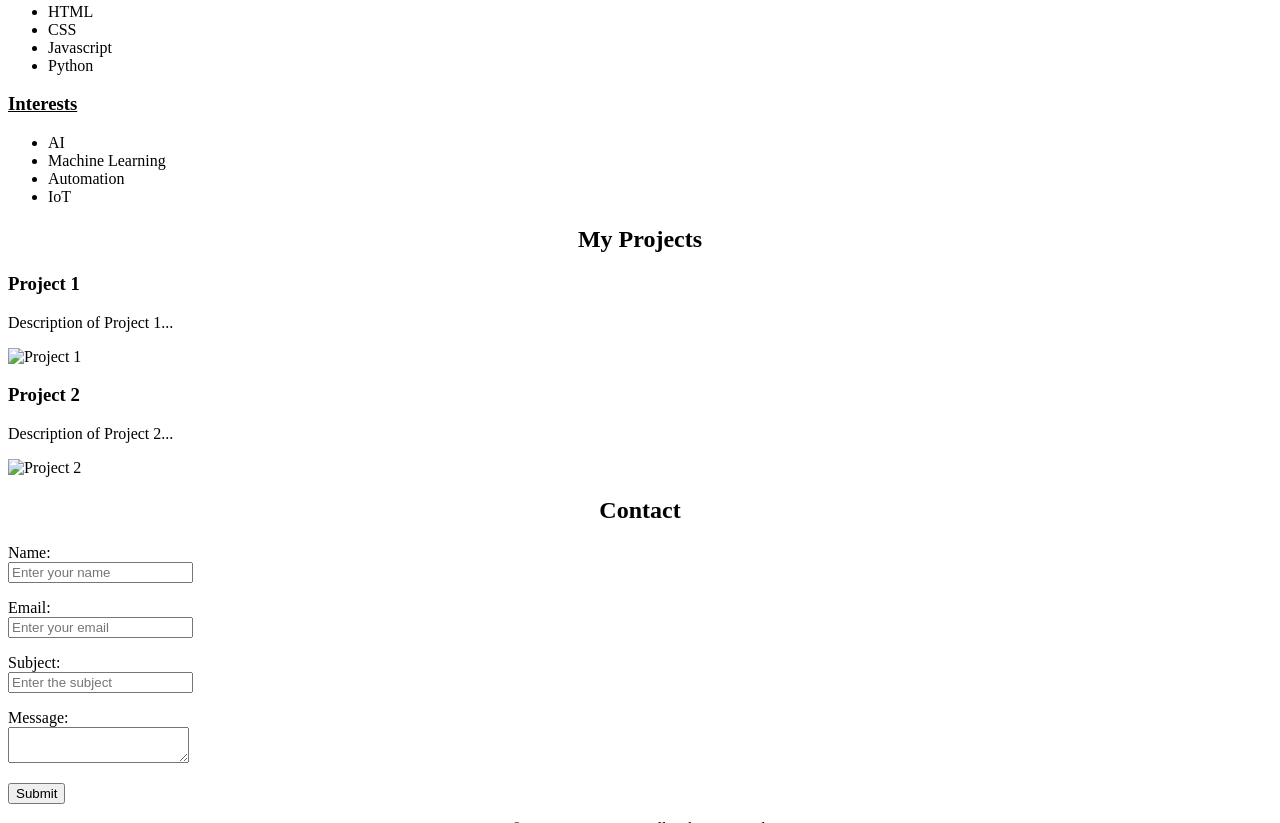
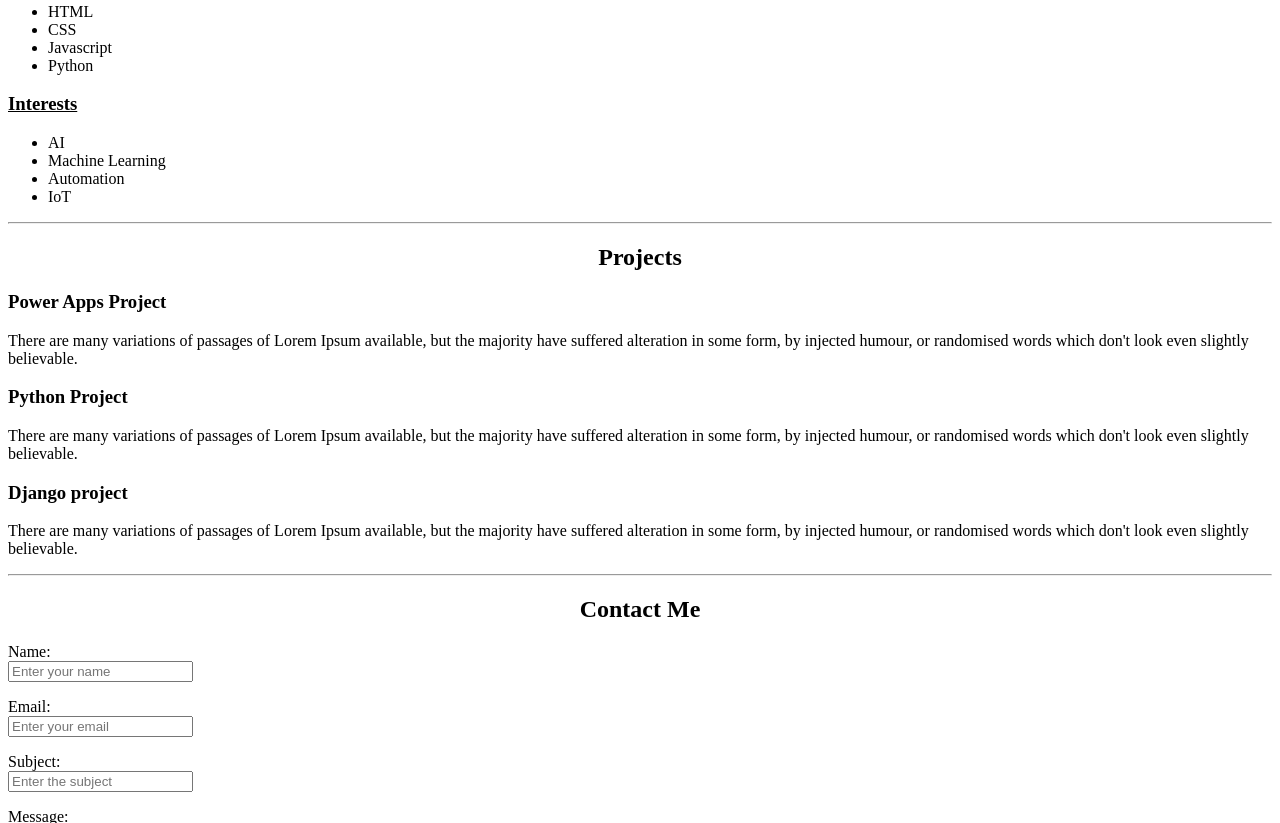
Before and after one commit to RoyKiprop/Portfolio-repo, a plain HTML site: page index.html in a window 1280 px wide. Shown: the part 431-1254 px from the top of the page. Drawn offline with Linux system fonts and the light colour scheme.

Commit message:
Added the projects section and navigation to the contact section

```diff
--- a/index.html
+++ b/index.html
@@ -11,7 +11,7 @@
             <nav>
                 <a href="#about">About</a>&nbsp;&nbsp;&nbsp;&nbsp;
                 <a href="#projects">Projects</a>&nbsp;&nbsp;&nbsp;&nbsp;
-                <a href="#">Contact</a>
+                <a href="#contacts">Contact</a>
             </nav>
             <hr>
         </div>
@@ -47,25 +47,37 @@
             </div>
 
         </section>
-
+        <hr>
         <!-- Projects sections -->
         <section id="projects">
-            <h2 align="center"> My Projects</h2>
+            <h2 align="center"> Projects</h2>
             <div class="project">
-                <h3>Project 1</h3>
-                <p>Description of Project 1...</p>
-                <img src="project1.jpg" alt="Project 1">
+                <h3>Power Apps Project</h3>
+                <p>There are many variations of passages of Lorem Ipsum available,
+                    but the majority have suffered alteration in some form, by injected humour, or
+                    randomised words which don't look even slightly believable.
+                </p>
             </div>
             <div class="project">
-                <h3>Project 2</h3>
-                <p>Description of Project 2...</p>
-                <img src="project2.jpg" alt="Project 2">
+                <h3>Python Project</h3>
+                <p>There are many variations of passages of Lorem Ipsum available,
+                    but the majority have suffered alteration in some form, by injected humour, or
+                    randomised words which don't look even slightly believable.
+                </p>
+            </div>
+            <div class="project">
+                <h3>Django project</h3>
+                <p>There are many variations of passages of Lorem Ipsum available,
+                    but the majority have suffered alteration in some form, by injected humour, or
+                    randomised words which don't look even slightly believable.
+                </p>
             </div>
         </section>
+        <hr>
          <!-- Contacts Section -->
-        <section>
+        <section id="contacts">
          <div>
-            <h1 align="center">Contact</h1>
+            <h2 align="center">Contact Me</h2>
             <form>
                 <p><label for="name">Name:</label><br>
                 <input type="text" name="name" placeholder="Enter your name"></p>
@@ -74,7 +86,7 @@
                 <p><label for="subject">Subject:</label><br>
                 <input type="text" name="subject" placeholder="Enter the subject"></p>
                 <p><label for="message">Message:</label><br>
-                <textarea name="message"></textarea></p>
+                <textarea  name="message"></textarea></p>
 
                 <p><input type="submit" value="Submit"></p>
             </form>
```
